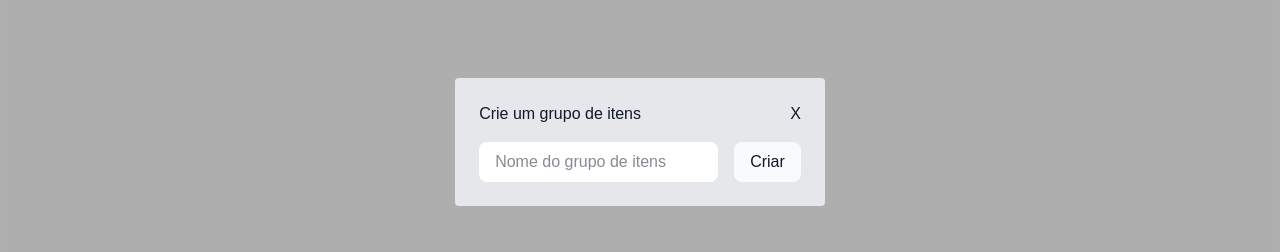
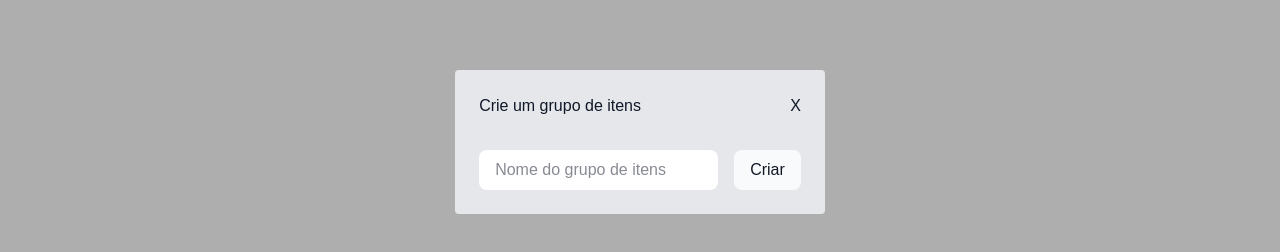
Before and after one commit to Italopax/checklist-frontend, a Next.js app: page /items-groups in a window 1280 px wide. Both pictures are taken after a click on the button "Criar um novo grupo". Shown: the part 258-510 px from the top of the page. Built offline with nearby package versions, Linux system fonts and the light colour scheme; no server answers.

Commit message:
refactor: modal ui

```diff
--- a/src/components/modal.tsx
+++ b/src/components/modal.tsx
@@ -15,14 +15,14 @@ export default function Modal ({ showModal, children, title }: ModalProps) {
 
   return (
     <div id="modalBackgroud" className="bg-black/30 absolute h-screen w-screen right-0 left-0 top-0 bottom-0 flex items-center justify-center backdrop-blur-[2px]" onClick={closeModal}>
-      <div className="bg-(--border) flex flex-col p-6 rounded gap-4">
-        <div className="flex justify-center content-between">
+      <div className="bg-(--border) flex flex-col p-6 rounded gap-8">
+        <div className="flex justify-center content-between gap-8">
           <p>{title}</p>
           <div
             id="closeModalButton"
             className="flex ml-auto cursor-pointer hover:font-bold"
             onClick={closeModal}
-            >
+          >
             X
           </div>
         </div>
```
